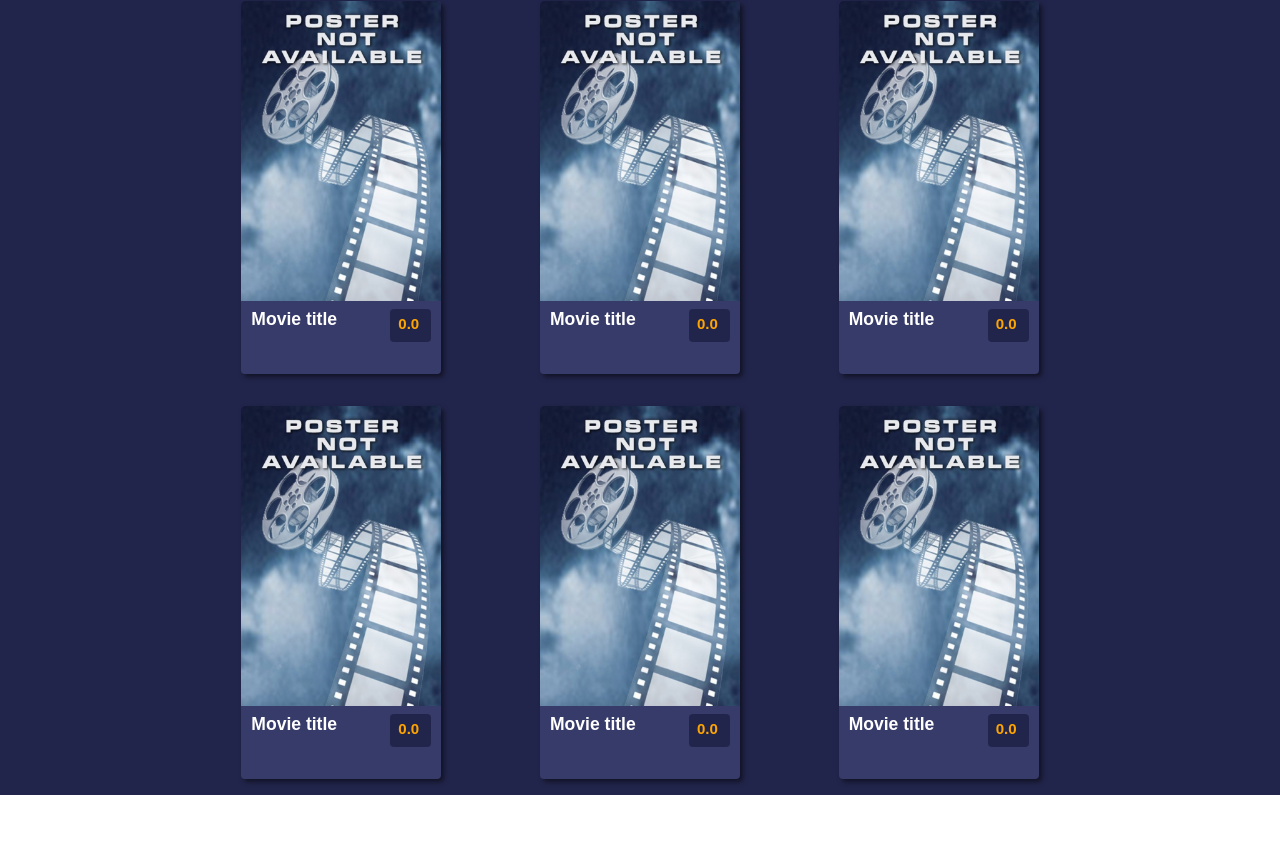
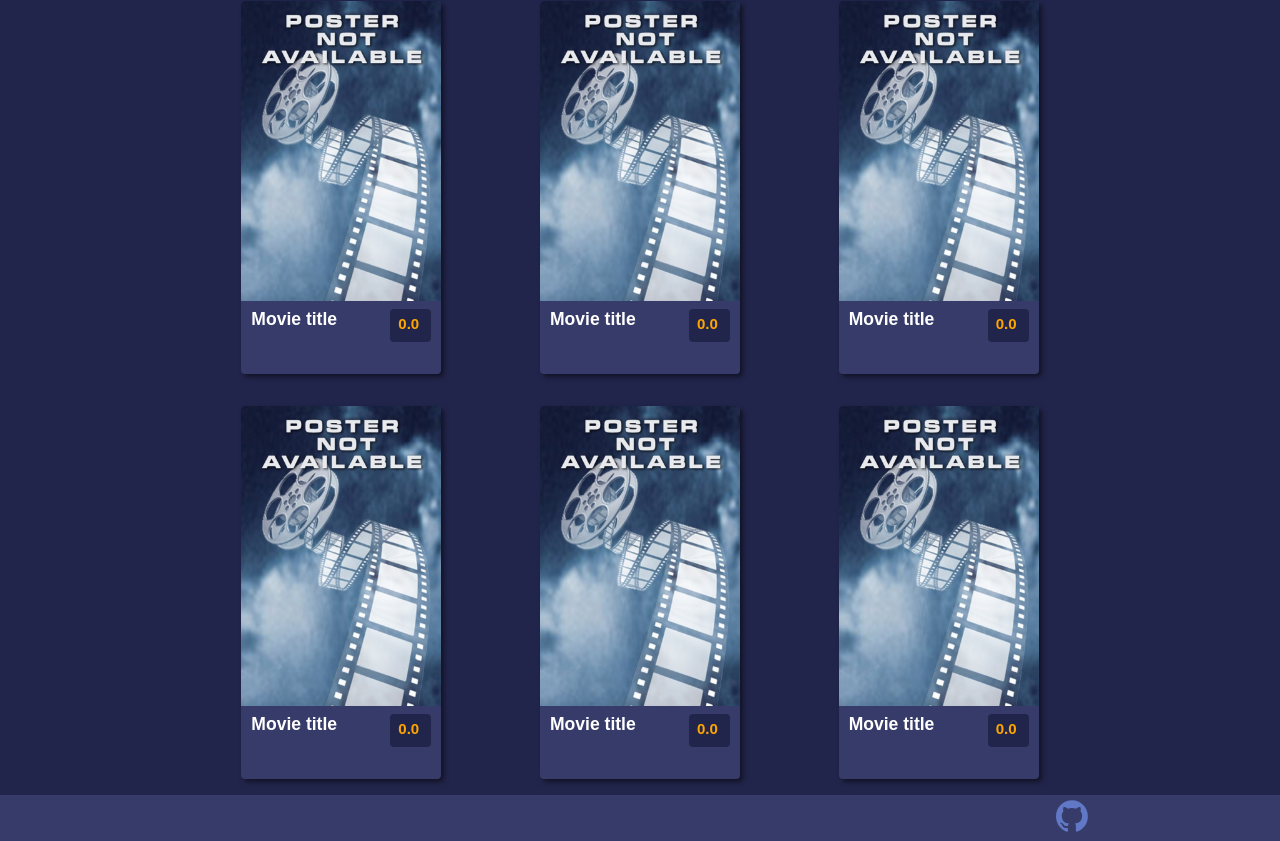
Before and after one commit to tglspfdsfgs/anime-searcher, a React (Vite) app: page / in a window 1280 px wide. Shown: the part 892-1733 px from the top of the page. Before the commit the page ends 1687 px from the top, so only its background shows below. Built offline with nearby package versions, Linux system fonts and the light colour scheme.

Commit message:
feat: add Footer and GHLink

```diff
--- a/src/App/index.tsx
+++ b/src/App/index.tsx
@@ -1,11 +1,13 @@
 import Header from '@Components/Header';
 import Main from '@Components/Main';
+import Footer from '@Components/Footer';
 
 export default function App() {
   return (
     <>
       <Header />
       <Main />
+      <Footer />
     </>
   );
 }
--- /dev/null
+++ b/src/Components/Footer/index.tsx
@@ -0,0 +1,12 @@
+import styles from './styles.module.scss';
+import GitHubLink from '@Components/GitHubLink';
+
+export default function Footer() {
+  return (
+    <div className={styles.footerContainer}>
+      <header className={styles.footer}>
+        <GitHubLink />
+      </header>
+    </div>
+  );
+}
--- /dev/null
+++ b/src/Components/Footer/styles.module.scss
@@ -0,0 +1,12 @@
+@import '@globStyles/vars.scss';
+
+.footerContainer {
+  width: 100%;
+  background-color: $secondary-color;
+}
+
+.footer {
+  @include pageCenterer;
+  display: flex;
+  flex-direction: row-reverse;
+}
--- /dev/null
+++ b/src/Components/GitHubLink/index.tsx
@@ -0,0 +1,23 @@
+import styles from './styles.module.scss';
+
+export default function GitHubLink() {
+  return (
+    <a className={styles.ghLink} href="https://github.com/tglspfdsfgs">
+      <svg
+        className={styles.ghLogo}
+        viewBox="0 0 98 96"
+        width="98"
+        height="96"
+        xmlns="http://www.w3.org/2000/svg"
+      >
+        <path
+          className={styles.ghLogoFiller}
+          fillRule="evenodd"
+          clipRule="evenodd"
+          d="M48.854 0C21.839 0 0 22 0 49.217c0 21.756 13.993 40.172 33.405 46.69 2.427.49 3.316-1.059 3.316-2.362 0-1.141-.08-5.052-.08-9.127-13.59 2.934-16.42-5.867-16.42-5.867-2.184-5.704-5.42-7.17-5.42-7.17-4.448-3.015.324-3.015.324-3.015 4.934.326 7.523 5.052 7.523 5.052 4.367 7.496 11.404 5.378 14.235 4.074.404-3.178 1.699-5.378 3.074-6.6-10.839-1.141-22.243-5.378-22.243-24.283 0-5.378 1.94-9.778 5.014-13.2-.485-1.222-2.184-6.275.486-13.038 0 0 4.125-1.304 13.426 5.052a46.97 46.97 0 0 1 12.214-1.63c4.125 0 8.33.571 12.213 1.63 9.302-6.356 13.427-5.052 13.427-5.052 2.67 6.763.97 11.816.485 13.038 3.155 3.422 5.015 7.822 5.015 13.2 0 18.905-11.404 23.06-22.324 24.283 1.78 1.548 3.316 4.481 3.316 9.126 0 6.6-.08 11.897-.08 13.526 0 1.304.89 2.853 3.316 2.364 19.412-6.52 33.405-24.935 33.405-46.691C97.707 22 75.788 0 48.854 0z"
+          fill="#fff"
+        />
+      </svg>
+    </a>
+  );
+}
--- /dev/null
+++ b/src/Components/GitHubLink/styles.module.scss
@@ -0,0 +1,21 @@
+@import '@globStyles/vars.scss';
+
+.ghLogo {
+  margin: 5px 0 5px 0;
+  width: 32px;
+  height: 32px;
+}
+
+.ghLogoFiller {
+  fill: $tertiary-color;
+}
+
+.ghLink:hover {
+  .ghLogoFiller {
+    fill: lighten-color($tertiary-color, 0.2);
+  }
+}
+
+.ghLink:active {
+  transform: scale(1.05);
+}
```
